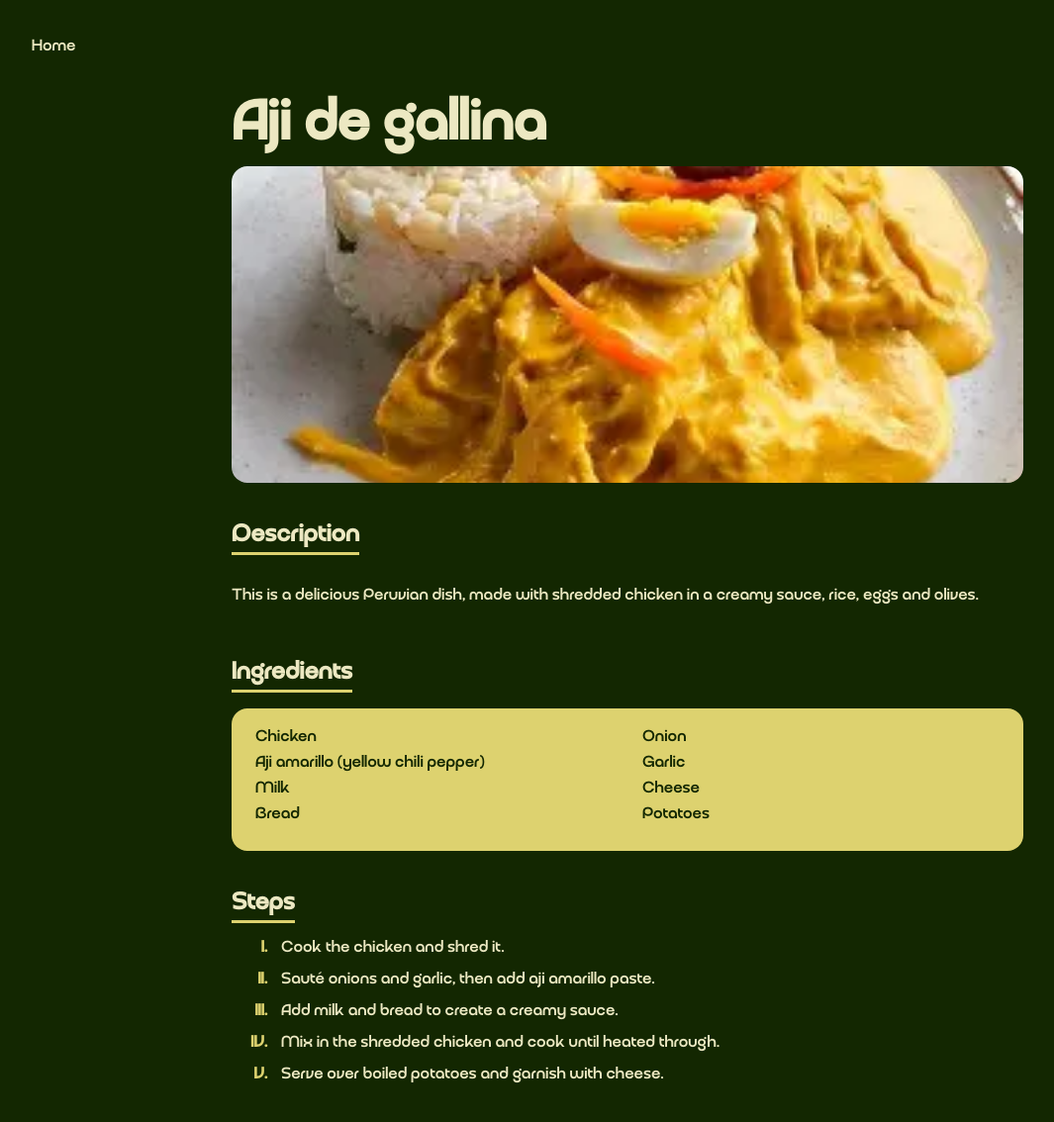
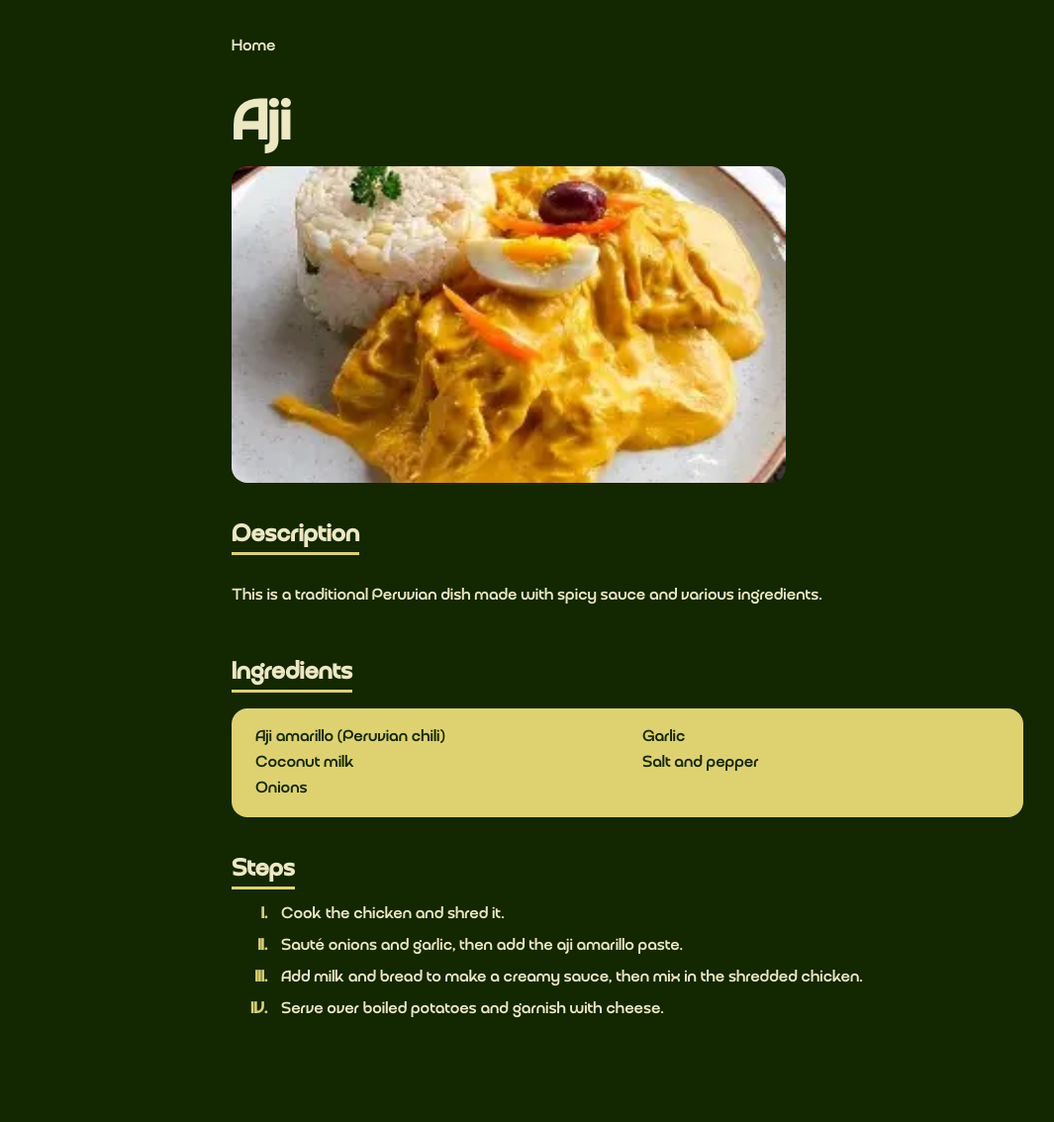
Before and after one commit to Juanito13-creator/odin-recipes, a plain HTML site: page recipes/aji.html in a window 1280 px wide. Shown: the whole page at 99% size, without its empty margins (6-1071 px from the left). After the commit the page ends 1081 px from the top, so only its background shows below. Drawn offline with Linux system fonts and the light colour scheme.

Commit message:
Update recipe steps

```diff
--- a/recipes/aji.html
+++ b/recipes/aji.html
@@ -3,34 +3,37 @@
 <head>
   <meta charset="UTF-8">
   <meta name="viewport" content="width=device-width, initial-scale=1.0">
-    <title>Aji de gallina</title>
+  <title>Raclette</title>
   <link rel="stylesheet" href="../style.css">
 </head>
 <body>
+  <div class="recipeslist">
+    <header class="topbar">
       <nav class="home"><a class="homelink" href="../index.html">Home</a></nav>
-    <div class="recipeslist">
-     <h1>Aji de gallina</h1>
-     <img src="../images/Aji.jpg" alt="Plate of aji de gallina"class="recipeimage">
+    </header>
+    <h1>Aji</h1>
+    <img src="../images/Aji.jpg" alt="Plate of aji" class="recipeimage">
+
     <h2>Description</h2>
-    <p>This is a delicious Peruvian dish, made with shredded chicken in a creamy sauce, rice, eggs and olives.</p>
+    <p>This is a traditional Peruvian dish made with spicy sauce and various ingredients.</p>
 
     <h2>Ingredients</h2>
     <ul class="ingredients">
-  <li>Chicken</li>
-  <li>Aji amarillo (yellow chili pepper)</li>
-  <li>Milk</li>
-  <li>Bread</li>
-  <li>Onion</li>
+      <li>Aji amarillo (Peruvian chili)</li>
+      <li>Coconut milk</li>
+      <li>Onions</li>
       <li>Garlic</li>
-  <li>Cheese</li>
-  <li>Potatoes</li>
+      <li>Salt and pepper</li>
     </ul>
 
     <h2>Steps</h2>
     <ol class="steps">
      <li>Cook the chicken and shred it.</li>
-  <li>Sauté onions and garlic, then add aji amarillo paste.</li>
-  <li>Add milk and bread to create a creamy sauce.</li>
-  <li>Mix in the shredded chicken and cook until heated through.</li>
+     <li>Sauté onions and garlic, then add the aji amarillo paste.</li>
+     <li>Add milk and bread to make a creamy sauce, then mix in the shredded chicken.</li>
      <li>Serve over boiled potatoes and garnish with cheese.</li>
     </ol>
+
+  </div>
+</body>
+</html>
--- a/style.css
+++ b/style.css
@@ -80,7 +80,7 @@ p.homedescription {
 
 .recipeimage {
   display: block;
-  width: 100%;
+  width: 70%;
   height: 320px;
   object-fit: cover;
   border-radius: 16px;
```
Also changed, not shown: recipes/raclette.html (+8 -1 lines), recipes/ravitoto.html (+8 -10 lines). Lines whose indentation alone changed are shown as unchanged.
